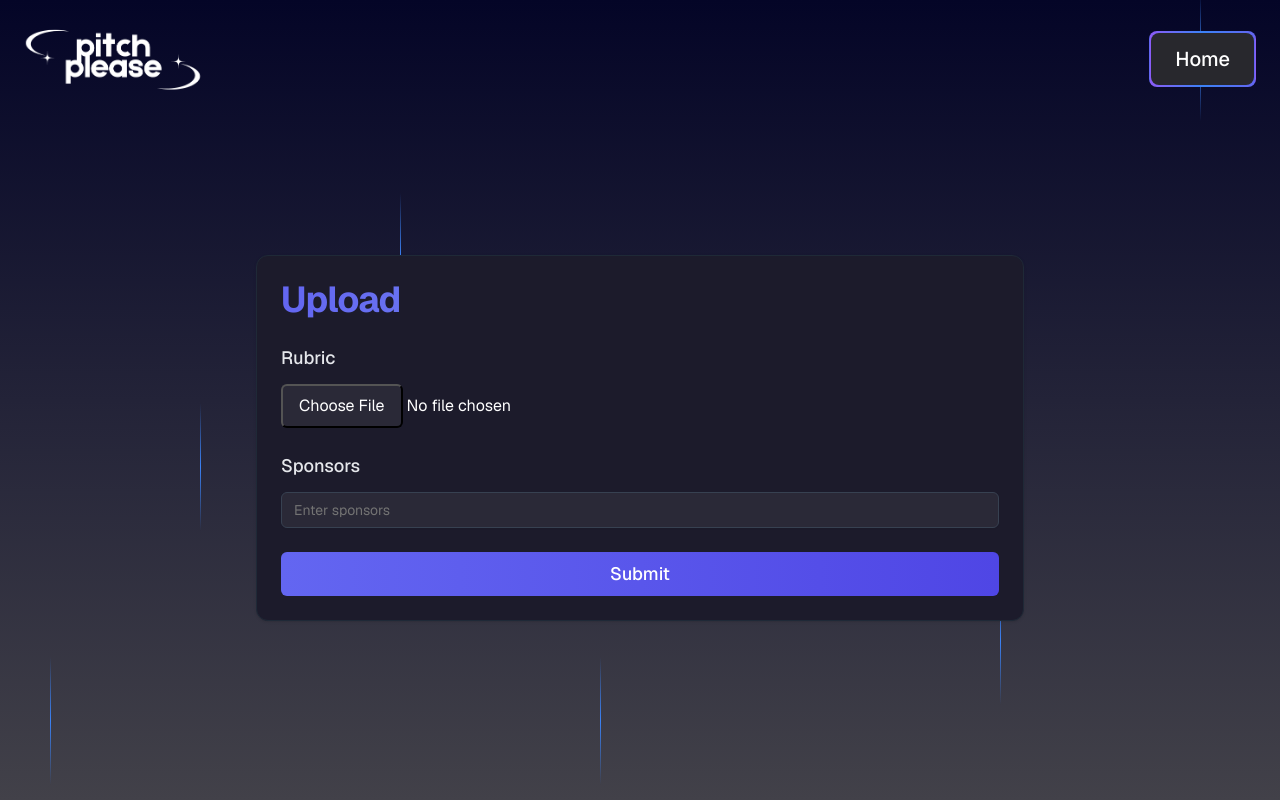
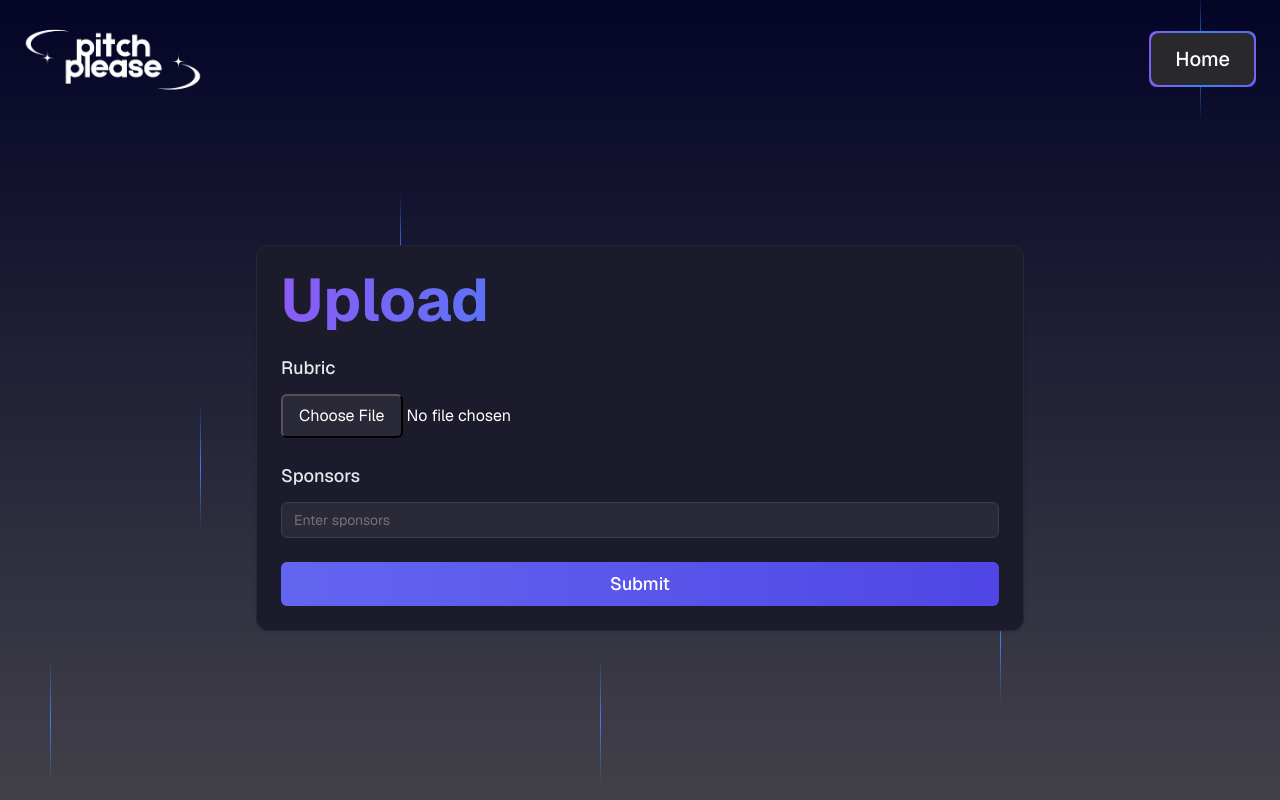
Before and after one commit to whyismynamerudy/pitch-please, a Next.js app in the folder frontend/: page /upload-page in a window 1280 px wide. Built offline with nearby package versions, Linux system fonts and the light colour scheme.

Commit message:
upload text nicer

```diff
--- a/frontend/app/upload-page/page.tsx
+++ b/frontend/app/upload-page/page.tsx
@@ -49,9 +49,9 @@
         <div className="flex flex-col items-center justify-center min-h-[80vh] p-4">
           <Card className="w-full max-w-3xl bg-[#1c1b2b] border-gray-800">
             <CardHeader>
-              <CardTitle className="text-4xl font-bold bg-gradient-to-r from-[#6366f1] to-[#82a9ee] bg-clip-text text-transparent">
+              <h1 className="text-5xl md:text-6xl font-bold bg-clip-text text-transparent bg-gradient-to-r from-violet-500 via-blue-500 to-indigo-500">
                 Upload
-              </CardTitle>
+              </h1>
             </CardHeader>
             <CardContent className="space-y-6">
               {/* Rubric Section */}
```
